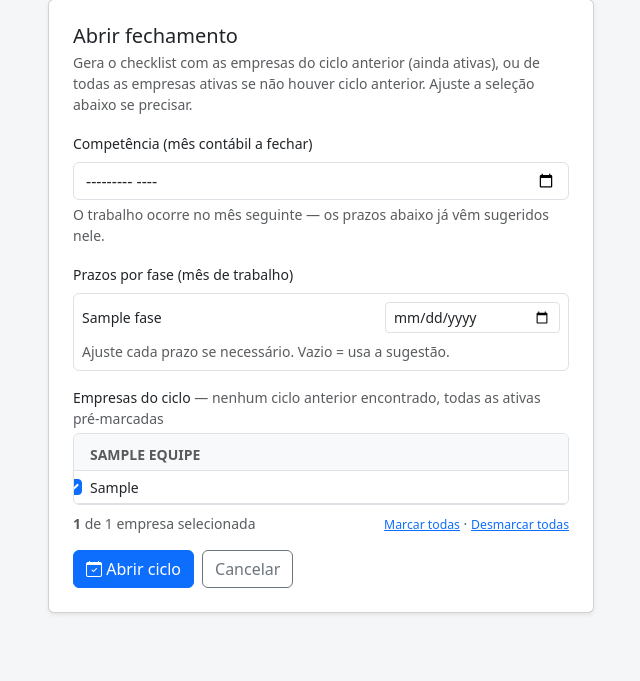
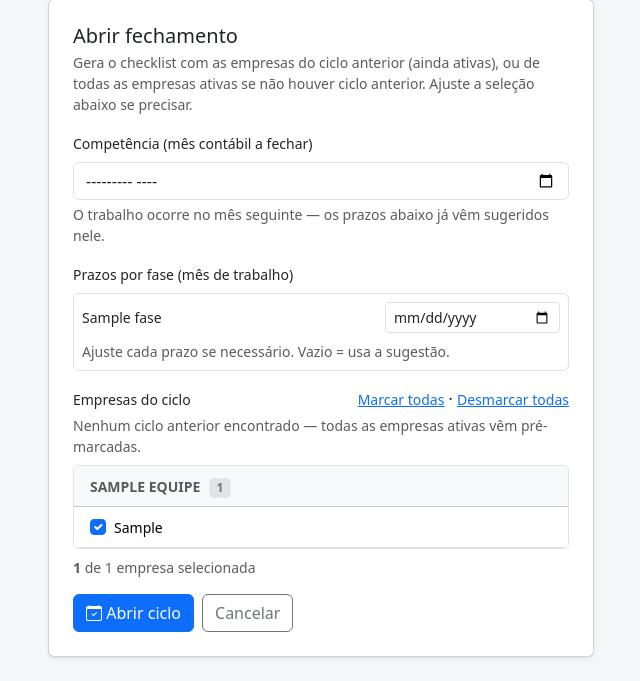
Before and after one commit to consag-commits/fechamento-cont-bil, a Django app: page /gestao/ciclos/abrir/ in a window 1280 px wide. Shown: the part 121-802 px from the top of the page, without its empty margins (319-959 px from the left). Before the commit the page ends 735 px from the top, so only its background shows below. Run offline with Django 5.2, Linux system fonts and the light colour scheme; a user stored in the database is signed in; tables that the repository leaves empty hold one stand-in row (values such as "Sample post").

Commit message:
Melhorar layout da lista de empresas na abertura de ciclo
Troca a lista apertada por uma tabela no mesmo estilo já usado na
configuração do ciclo (table-hover, badge de contagem por equipe),
com mais espaço vertical.

Co-Authored-By: Claude Sonnet 5 <noreply@anthropic.com>

```diff
--- a/templates/fechamento/gestao/_ciclo_abrir_preview.html
+++ b/templates/fechamento/gestao/_ciclo_abrir_preview.html
@@ -1,39 +1,52 @@
 <div id="preview-empresas">
-  <label class="form-label small mb-1">
-    Empresas do ciclo
-    {% if anterior %}
-      <span class="text-muted">— pré-marcadas as de {{ anterior.competencia_display }} (ainda ativas); ajuste se precisar</span>
-    {% else %}
-      <span class="text-muted">— nenhum ciclo anterior encontrado, todas as ativas pré-marcadas</span>
-    {% endif %}
-  </label>
-
-  {% if empresas_marcadas %}
-  <div class="border rounded mb-2" style="max-height: 280px; overflow-y: auto;">
-    {% regroup empresas_marcadas by empresa.equipe as grupos_equipe %}
-    {% for grupo in grupos_equipe %}
-    <div class="px-3 pt-2 pb-1 bg-light border-bottom sticky-top">
-      <span class="text-muted text-uppercase small fw-bold">{{ grupo.grouper.nome|default:"Sem equipe" }}</span>
-    </div>
-    {% for item in grupo.list %}
-    <div class="form-check px-3 py-1 border-bottom mb-0">
-      <input class="form-check-input empresa-check" type="checkbox" name="empresa_ids"
-             value="{{ item.empresa.id }}" id="emp-{{ item.empresa.id }}"
-             {% if item.marcada %}checked{% endif %}>
-      <label class="form-check-label small" for="emp-{{ item.empresa.id }}">
-        {{ item.empresa.razao_social }}
-      </label>
-    </div>
-    {% endfor %}
-    {% endfor %}
-  </div>
-  <div class="d-flex justify-content-between align-items-center small text-muted mb-3">
-    <span><strong id="contagem-marcadas">{{ total_marcadas }}</strong> de {{ empresas_ativas }} empresa{{ empresas_ativas|pluralize }} selecionada{{ total_marcadas|pluralize }}</span>
+  <div class="d-flex justify-content-between align-items-center mb-1">
+    <label class="form-label small mb-0">Empresas do ciclo</label>
     <span>
       <a href="#" class="small" data-marcar-todas>Marcar todas</a>
       ·
       <a href="#" class="small" data-desmarcar-todas>Desmarcar todas</a>
     </span>
+  </div>
+  <div class="form-text mt-0 mb-2">
+    {% if anterior %}
+      Pré-marcadas as de <strong>{{ anterior.competencia_display }}</strong> (ainda ativas) — ajuste se precisar.
+    {% else %}
+      Nenhum ciclo anterior encontrado — todas as empresas ativas vêm pré-marcadas.
+    {% endif %}
+  </div>
+
+  {% if empresas_marcadas %}
+  <div class="border rounded mb-2" style="max-height: 420px; overflow-y: auto;">
+    <table class="table table-sm table-hover align-middle mb-0">
+      <tbody>
+        {% regroup empresas_marcadas by empresa.equipe as grupos_equipe %}
+        {% for grupo in grupos_equipe %}
+        <tr class="table-light">
+          <td colspan="2" class="py-2 px-3">
+            <span class="text-muted text-uppercase small fw-bold">{{ grupo.grouper.nome|default:"Sem equipe" }}</span>
+            <span class="badge bg-secondary-subtle text-secondary ms-1">{{ grupo.list|length }}</span>
+          </td>
+        </tr>
+        {% for item in grupo.list %}
+        <tr>
+          <td class="ps-3" style="width: 36px;">
+            <input class="form-check-input empresa-check" type="checkbox" name="empresa_ids"
+                   value="{{ item.empresa.id }}" id="emp-{{ item.empresa.id }}"
+                   {% if item.marcada %}checked{% endif %}>
+          </td>
+          <td class="py-2">
+            <label class="form-check-label small mb-0 w-100" for="emp-{{ item.empresa.id }}" style="cursor: pointer;">
+              {{ item.empresa.razao_social }}
+            </label>
+          </td>
+        </tr>
+        {% endfor %}
+        {% endfor %}
+      </tbody>
+    </table>
+  </div>
+  <div class="small text-muted mb-3">
+    <strong id="contagem-marcadas">{{ total_marcadas }}</strong> de {{ empresas_ativas }} empresa{{ empresas_ativas|pluralize }} selecionada{{ total_marcadas|pluralize }}
   </div>
   {% else %}
   <div class="alert alert-warning py-2 small">
```
